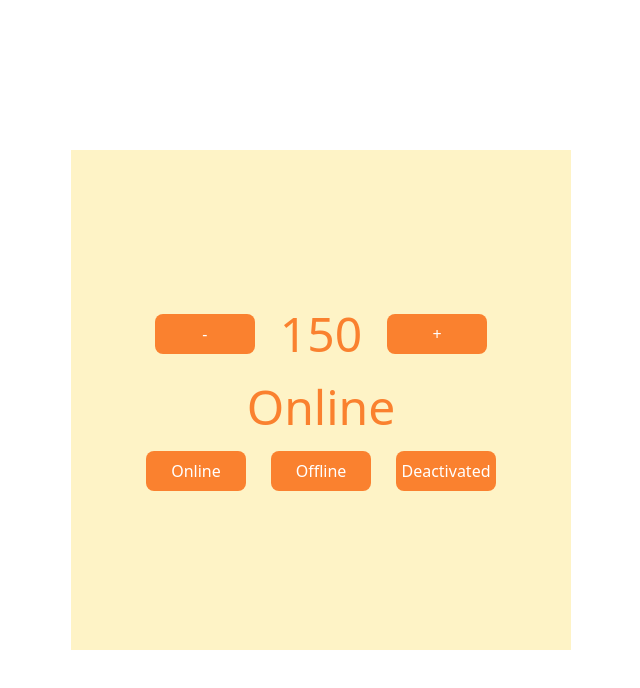
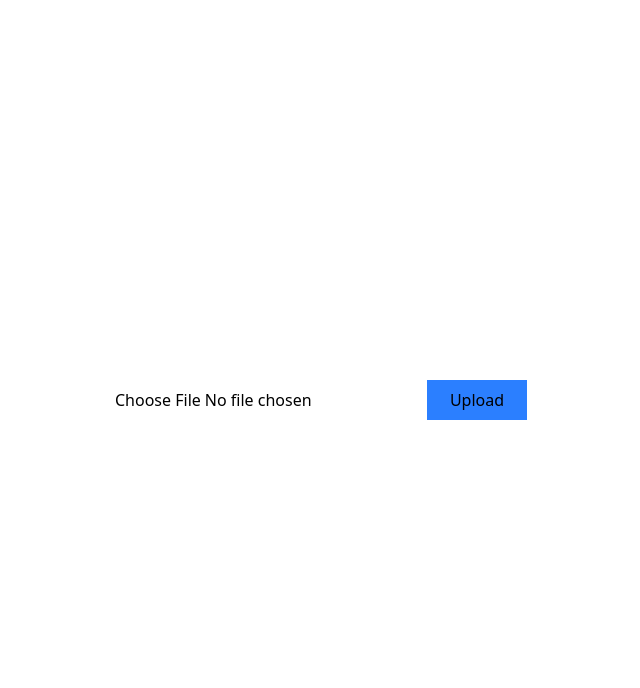
Before and after one commit to Jonny12341234641/react-cosmatic-shop, a React (Vite) app: page /test in a window 1280 px wide. Shown: the top 688 px of the page, without its empty margins (319-959 px from the left). Built offline with nearby package versions, Linux system fonts and the light colour scheme.

Commit message:
feat: add Supabase client setup and image upload functionality in TestPage, and create mediaUpload utility file

```diff
--- a/package.json
+++ b/package.json
@@ -10,6 +10,7 @@
         "preview": "vite preview"
     },
     "dependencies": {
+        "@supabase/supabase-js": "^2.86.2",
         "@tailwindcss/vite": "^4.1.17",
         "axios": "^1.13.2",
         "react": "^19.2.0",
--- a/src/pages/test.jsx
+++ b/src/pages/test.jsx
@@ -1,53 +1,81 @@
 import { useState } from "react";
+const annonkey = "sb_publishable_xzmEbE1WTlbcOr97Xi1Bow_ONuPOKpc";
+const supabaseUrl = "https://mjcnuxxxpomastvyvogi.supabase.co";
+import { createClient } from "@supabase/supabase-js";
+
+const supabase = createClient(supabaseUrl, annonkey);
+
 
 export default function TestPage() {
 
-    const[count, setCount] = useState(150);
-    const[status, setStatus] = useState("Online");
+    // const[count, setCount] = useState(150);
+    // const[status, setStatus] = useState("Online");
 
+    const[file, setFile] = useState(null);
+
+    function uploadImage(){
+        supabase.storage.from('images').upload(file.name, file, {
+            upsert: false,
+            cacheControl: '3600',
+        }).then(
+            ()=>{
+                const publicUrl = supabase.storage.from('images').getPublicUrl(file.name);
+                console.log(publicUrl);
+            }
+        )
+    }
 
     return (
+        // <div className="w-full h-full flex justify-center items-center">
+        //     <div className="w-[500px] h-[500px] bg-amber-100 text-white flex flex-col justify-center items-center gap-[25px]">
+        //         <div className="flex justify-center items-center gap-[25px]">
+        //         <button onClick={
+        //             ()=>{
+        //                 console.log("Decreasing it...")
+        //                 setCount(count - 1);
+        //             }
+        //         } className="w-[100px] bg-accent h-[40px] rounded-lg">-</button>
+        //         <span className="text-accent text-5xl">{count}</span>
+        //         <button onClick={
+        //             ()=>{
+        //                 console.log("Increasing...")
+        //                 setCount(count + 1);
+        //             }
+        //         } className="w-[100px] bg-accent h-[40px] rounded-lg">+</button>
+        //         </div>
+
+        //         <div className="flex flex-col justify-center items-center gap-[20px]">
+        //             <span className="text-accent text-5xl">{status}</span>
+        //             <div className="flex flex-row justify-center items-center gap-[25px]">
+        //                 <button onClick={
+        //                     ()=>{
+        //                         setStatus("Online");
+        //                     }
+        //                 } className="w-[100px] bg-accent h-[40px] rounded-lg">Online</button>
+
+        //                 <button onClick={
+        //                     ()=>{
+        //                         setStatus("Offline");
+        //                     }
+        //                 } className="w-[100px] bg-accent h-[40px] rounded-lg">Offline</button>
+
+        //                 <button onClick={
+        //                     ()=>{
+        //                         setStatus("Deactivated");
+        //                     }
+        //                 } className="w-[100px] bg-accent h-[40px] rounded-lg">Deactivated</button>
+        //             </div>
+        //         </div>
+        //     </div>
+        // </div>
+
         <div className="w-full h-full flex justify-center items-center">
-            <div className="w-[500px] h-[500px] bg-amber-100 text-white flex flex-col justify-center items-center gap-[25px]">
-                <div className="flex justify-center items-center gap-[25px]">
-                <button onClick={
-                    ()=>{
-                        console.log("Decreasing it...")
-                        setCount(count - 1);
-                    }
-                } className="w-[100px] bg-accent h-[40px] rounded-lg">-</button>
-                <span className="text-accent text-5xl">{count}</span>
-                <button onClick={
-                    ()=>{
-                        console.log("Increasing...")
-                        setCount(count + 1);
-                    }
-                } className="w-[100px] bg-accent h-[40px] rounded-lg">+</button>
-                </div>
-
-                <div className="flex flex-col justify-center items-center gap-[20px]">
-                    <span className="text-accent text-5xl">{status}</span>
-                    <div className="flex flex-row justify-center items-center gap-[25px]">
-                        <button onClick={
-                            ()=>{
-                                setStatus("Online");
-                            }
-                        } className="w-[100px] bg-accent h-[40px] rounded-lg">Online</button>
-
-                        <button onClick={
-                            ()=>{
-                                setStatus("Offline");
-                            }
-                        } className="w-[100px] bg-accent h-[40px] rounded-lg">Offline</button>
-
-                        <button onClick={
-                            ()=>{
-                                setStatus("Deactivated");
-                            }
-                        } className="w-[100px] bg-accent h-[40px] rounded-lg">Deactivated</button>
-                    </div>
-                </div>
-            </div>
+            <input type="file" onChange={
+                (e)=>{
+                    setFile(e.target.files[0])
+                }
+            }/>
+            <button className="bg-blue-500  w-[100px] h-[40px]" onClick={uploadImage}>Upload</button>
         </div>
     );
 }
```
Also changed, not shown: src/utilities/mediaUpload.jsx (added), 1 other file (tests, documents, lock files or other folders).
